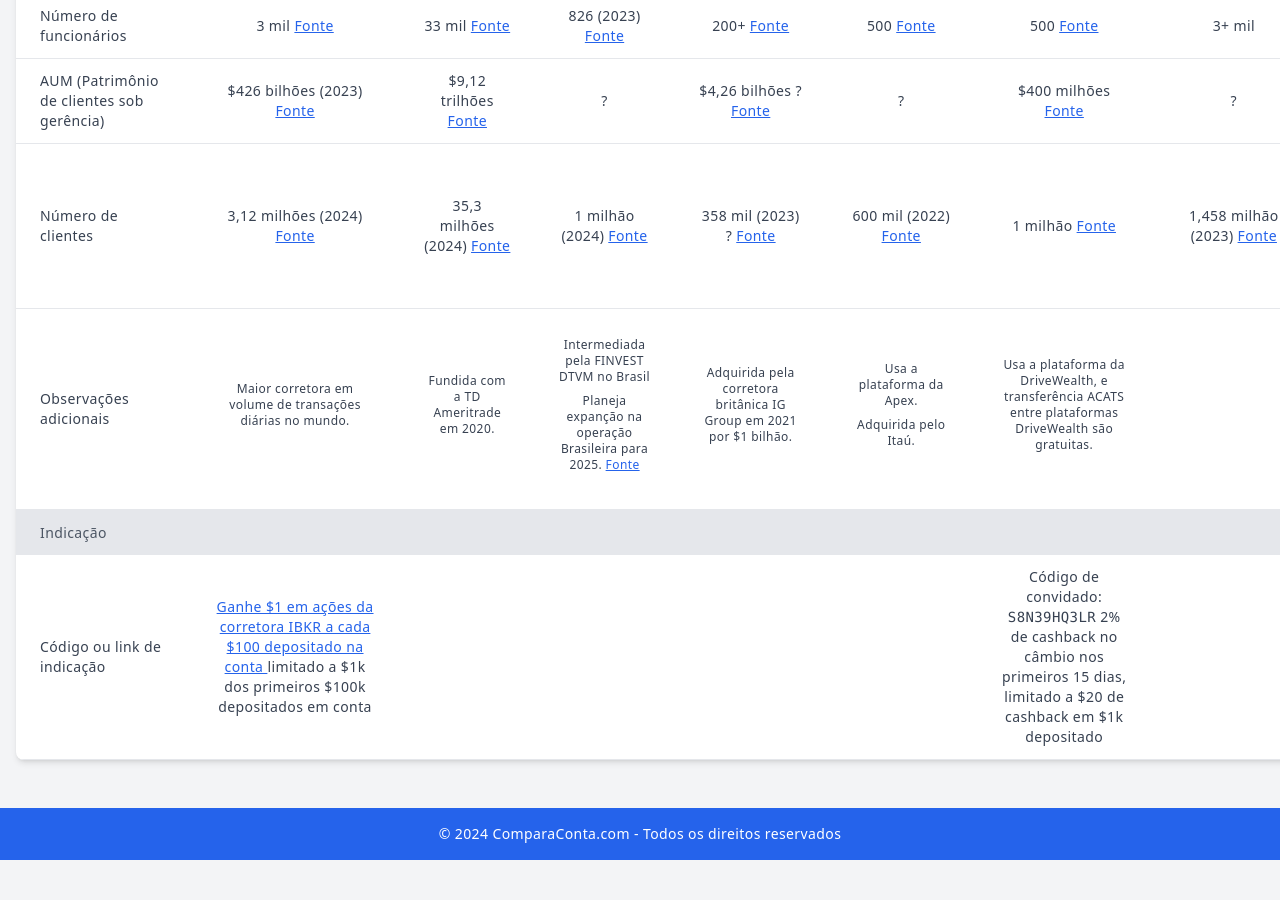
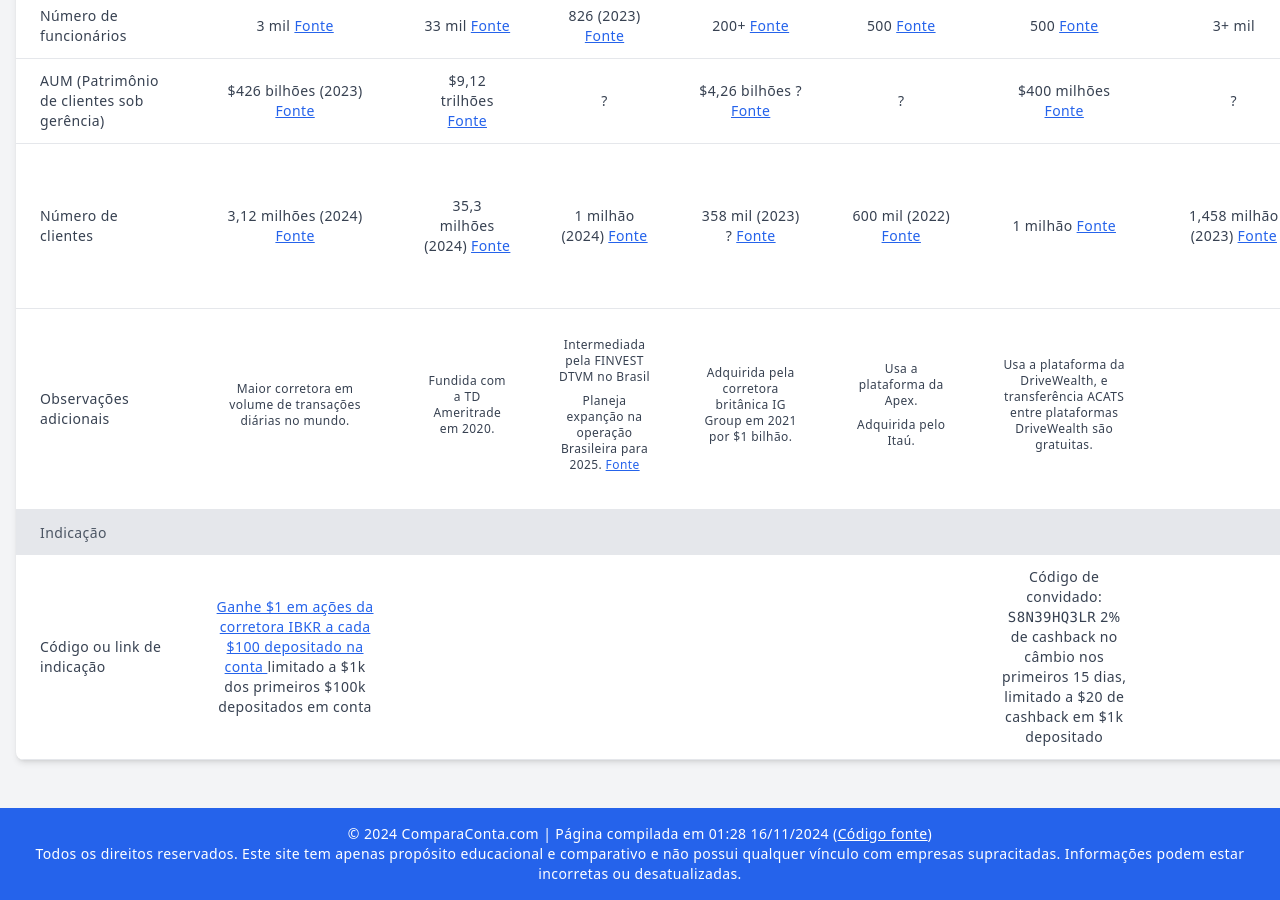
Before and after one commit to jmonteiro/comparaconta, a Jekyll site: the page built from corretoras-exterior/index.md, in a window 1280 px wide and 900 px high, scrolled down 4143 px. Built offline with Jekyll 4.4.1, drawn with Linux system fonts in a browser that asks for light colours; before the commit the page ends 5003 px from its top, so only the background shows below that; some of the changed text lies outside the part shown.

Commit message:
Renomeando pagina e adicionando notas de rodape

```diff
--- a/_config.yml
+++ b/_config.yml
@@ -2,9 +2,8 @@
 title: ComparaConta.com
 url: https://comparaconta.com
 baseurl: ""
-description: |
-  Tabela comparativa colaborativa de corretoras no exterior para residentes fiscais brasileiros.
-  Compare custos, benefícios, e características de corretoras internacionais.
+github_repository: jmonteiro/comparaconta
+github_url: https://github.com/jmonteiro/comparaconta
 
 plugins:
   - jekyll-redirect-from
--- a/_layouts/application.html
+++ b/_layouts/application.html
@@ -3,8 +3,8 @@
 
 <head>
   <meta charset="utf-8">
-  <title>{{ site.title }}</title>
-  <meta name="description" content="{{ site.description }}">
+  <title>{{site.title}} | {{page.title}}</title>
+  <meta name="description" content="{{page.description}}">
   <meta name="viewport" content="width=device-width, initial-scale=1">
 
   <link rel="manifest" href="site.webmanifest">
@@ -17,8 +17,8 @@
 <body class="bg-gray-100 font-sans leading-relaxed tracking-wide w-screen h-screen">
   <header class="bg-blue-600 text-white py-4 shadow-lg w-full">
     <div class="container mx-auto text-center">
-      <h1 class="text-2xl font-bold">{{site.title}}</h1>
-      <p class="text-lg">{{site.description}}</p>
+      <h1 class="text-2xl font-bold">{{page.title}}</h1>
+      <p class="text-lg">{{page.description}}</p>
     </div>
   </header>
 
@@ -26,7 +26,15 @@
 
   <footer class="bg-blue-600 text-white py-4 w-full mt-6">
     <div class="container mx-auto text-center">
-      <p class="text-sm">&copy; 2024 {{site.title}} - Todos os direitos reservados</p>
+      <p class="text-sm">
+        &copy; {{ "now" | date: "%Y" }} {{site.title}}
+        | Página compilada em {{ "now" | date: "%H:%M %d/%m/%Y" }} (<a href="{{site.github_url}}" rel="noopener noreferrer" target="_blank" class="text-white">Código fonte</a>)
+      </p>
+      <p class="text-sm">
+        Todos os direitos reservados.
+        Este site tem apenas propósito educacional e comparativo e não possui qualquer vínculo com empresas supracitadas.
+        Informações podem estar incorretas ou desatualizadas.
+      </p>
     </div>
   </footer>
 </body>
--- a/corretoras-estrangeiras/index.md
+++ b/corretoras-exterior/index.md
@@ -23,7 +28,7 @@ redirect_from:
           <th>
             &nbsp;
           </th>
-          {% for corretora in site.data.corretoras-estrangeiras %}
+          {% for corretora in site.data.corretoras-exterior %}
             <th class="py-3 px-6 text-center font-medium w-1/5">
               {{corretora.nome}}
             </th>
@@ -35,14 +40,14 @@ redirect_from:
           <td class="py-3 px-6 text-left font-medium">
             Endereço
           </td>
-          {% for corretora in site.data.corretoras-estrangeiras %}
+          {% for corretora in site.data.corretoras-exterior %}
             <td class="py-3 px-6 text-center">
               {% include cell.html cell=corretora.link %}
             </td>
           {% endfor %}
         </tr>
         <tr class="bg-gray-200 text-gray-600 text-sm leading-normal">
-          <td class="py-3 px-6 text-left font-medium" colspan="{{site.data.corretoras-estrangeiras.size | plus: 1}}">
+          <td class="py-3 px-6 text-left font-medium" colspan="{{site.data.corretoras-exterior.size | plus: 1}}">
             Custos
           </td>
         </tr>
@@ -50,7 +55,7 @@ redirect_from:
           <td class="py-3 px-6 text-left font-medium">
             Depósito mínimo para abertura
           </td>
-          {% for corretora in site.data.corretoras-estrangeiras %}
+          {% for corretora in site.data.corretoras-exterior %}
             <td class="py-3 px-6 text-center">
               {% include cell.html cell=corretora.deposito_min_abertura %}
             </td>
@@ -60,7 +65,7 @@ redirect_from:
           <td class="py-3 px-6 text-left font-medium">
             Taxas de abertura (W-8 e outros)
           </td>
-          {% for corretora in site.data.corretoras-estrangeiras %}
+          {% for corretora in site.data.corretoras-exterior %}
             <td class="py-3 px-6 text-center">
               {% include cell.html cell=corretora.abertura %}
             </td>
@@ -70,7 +75,7 @@ redirect_from:
           <td class="py-3 px-6 text-left font-medium">
             Taxa de Corretagem mercado Americano
           </td>
-          {% for corretora in site.data.corretoras-estrangeiras %}
+          {% for corretora in site.data.corretoras-exterior %}
             <td class="py-3 px-6 text-center">
               {% include cell.html cell=corretora.corretagem_eua %}
             </td>
@@ -80,7 +85,7 @@ redirect_from:
           <td class="py-3 px-6 text-left font-medium">
             Taxa de Corretagem mercado Britânico (LSE) em dólar
           </td>
-          {% for corretora in site.data.corretoras-estrangeiras %}
+          {% for corretora in site.data.corretoras-exterior %}
             <td class="py-3 px-6 text-center">
               {% include cell.html cell=corretora.corretagem_lse %}
             </td>
@@ -90,7 +95,7 @@ redirect_from:
           <td class="py-3 px-6 text-left font-medium">
             Taxa de Depósito EUA
           </td>
-          {% for corretora in site.data.corretoras-estrangeiras %}
+          {% for corretora in site.data.corretoras-exterior %}
             <td class="py-3 px-6 text-center">
               {% include cell.html cell=corretora.deposito_eua %}
             </td>
@@ -100,7 +105,7 @@ redirect_from:
           <td class="py-3 px-6 text-left font-medium">
             Taxa de Retirada EUA
           </td>
-          {% for corretora in site.data.corretoras-estrangeiras %}
+          {% for corretora in site.data.corretoras-exterior %}
             <td class="py-3 px-6 text-center">
               {% include cell.html cell=corretora.saque_eua %}
             </td>
@@ -110,7 +115,7 @@ redirect_from:
           <td class="py-3 px-6 text-left font-medium">
             Taxa Spread de Depósito/Retirada Brasil
           </td>
-          {% for corretora in site.data.corretoras-estrangeiras %}
+          {% for corretora in site.data.corretoras-exterior %}
             <td class="py-3 px-6 text-center">
               {% include cell.html cell=corretora.spread_brasil %}
             </td>
@@ -120,14 +125,14 @@ redirect_from:
           <td class="py-3 px-6 text-left font-medium">
             Custo para transferência para outra corretora (ACATS)
           </td>
-          {% for corretora in site.data.corretoras-estrangeiras %}
+          {% for corretora in site.data.corretoras-exterior %}
             <td class="py-3 px-6 text-center">
               {% include cell.html cell=corretora.acats %}
             </td>
           {% endfor %}
         </tr>
         <tr class="bg-gray-200 text-gray-600 text-sm leading-normal">
-          <td class="py-3 px-6 text-left font-medium" colspan="{{site.data.corretoras-estrangeiras.size | plus: 1}}">
+          <td class="py-3 px-6 text-left font-medium" colspan="{{site.data.corretoras-exterior.size | plus: 1}}">
             Proteção
           </td>
         </tr>
@@ -135,7 +140,7 @@ redirect_from:
           <td class="py-3 px-6 text-left font-medium">
             SIPC
           </td>
-          {% for corretora in site.data.corretoras-estrangeiras %}
+          {% for corretora in site.data.corretoras-exterior %}
             <td class="py-3 px-6 text-center">
               {% include cell.html cell=corretora.sipc %}
             </td>
@@ -145,14 +150,14 @@ redirect_from:
           <td class="py-3 px-6 text-left font-medium">
             Seguro Adicional por Conta
           </td>
-          {% for corretora in site.data.corretoras-estrangeiras %}
+          {% for corretora in site.data.corretoras-exterior %}
             <td class="py-3 px-6 text-center">
               {% include cell.html cell=corretora.seguro %}
             </td>
           {% endfor %}
         </tr>
         <tr class="bg-gray-200 text-gray-600 text-sm leading-normal">
-          <td class="py-3 px-6 text-left font-medium" colspan="{{site.data.corretoras-estrangeiras.size | plus: 1}}">
+          <td class="py-3 px-6 text-left font-medium" colspan="{{site.data.corretoras-exterior.size | plus: 1}}">
             Atendimento
           </td>
         </tr>
@@ -160,7 +165,7 @@ redirect_from:
           <td class="py-3 px-6 text-left font-medium">
             Via Telefone
           </td>
-          {% for corretora in site.data.corretoras-estrangeiras %}
+          {% for corretora in site.data.corretoras-exterior %}
             <td class="py-3 px-6 text-center">
               {% include cell.html cell=corretora.telefone %}
             </td>
@@ -170,7 +175,7 @@ redirect_from:
           <td class="py-3 px-6 text-left font-medium">
             Via Email
           </td>
-          {% for corretora in site.data.corretoras-estrangeiras %}
+          {% for corretora in site.data.corretoras-exterior %}
             <td class="py-3 px-6 text-center">
               {% include cell.html cell=corretora.email %}
             </td>
@@ -180,7 +185,7 @@ redirect_from:
           <td class="py-3 px-6 text-left font-medium">
             Humano via Chat web em tempo real
           </td>
-          {% for corretora in site.data.corretoras-estrangeiras %}
+          {% for corretora in site.data.corretoras-exterior %}
             <td class="py-3 px-6 text-center">
               {% include cell.html cell=corretora.chat_humano %}
             </td>
@@ -190,7 +195,7 @@ redirect_from:
           <td class="py-3 px-6 text-left font-medium">
             Horários de Atendimento
           </td>
-          {% for corretora in site.data.corretoras-estrangeiras %}
+          {% for corretora in site.data.corretoras-exterior %}
             <td class="py-3 px-6 text-center">
               {% include cell.html cell=corretora.horarios %}
             </td>
@@ -200,14 +205,14 @@ redirect_from:
           <td class="py-3 px-6 text-left font-medium">
             Idiomas de Atendimento
           </td>
-          {% for corretora in site.data.corretoras-estrangeiras %}
+          {% for corretora in site.data.corretoras-exterior %}
             <td class="py-3 px-6 text-center">
               {% include cell.html cell=corretora.idiomas %}
             </td>
           {% endfor %}
         </tr>
         <tr class="bg-gray-200 text-gray-600 text-sm leading-normal">
-          <td class="py-3 px-6 text-left font-medium" colspan="{{site.data.corretoras-estrangeiras.size | plus: 1}}">
+          <td class="py-3 px-6 text-left font-medium" colspan="{{site.data.corretoras-exterior.size | plus: 1}}">
             Produtos Financeiros
           </td>
         </tr>
@@ -215,7 +220,7 @@ redirect_from:
           <td class="py-3 px-6 text-left font-medium">
             EUA: Ações, ETFs, REITs, ADRs
           </td>
-          {% for corretora in site.data.corretoras-estrangeiras %}
+          {% for corretora in site.data.corretoras-exterior %}
             <td class="py-3 px-6 text-center">
               {% include cell.html cell=corretora.eua_acoes %}
             </td>
@@ -225,7 +230,7 @@ redirect_from:
           <td class="py-3 px-6 text-left font-medium">
             EUA: Opções, Futuros, Renda Fixa
           </td>
-          {% for corretora in site.data.corretoras-estrangeiras %}
+          {% for corretora in site.data.corretoras-exterior %}
             <td class="py-3 px-6 text-center">
               {% include cell.html cell=corretora.eua_outros %}
             </td>
@@ -235,7 +240,7 @@ redirect_from:
           <td class="py-3 px-6 text-left font-medium">
             Fora dos EUA (Internacional): Ações, ETFs, REITs, ADRs
           </td>
-          {% for corretora in site.data.corretoras-estrangeiras %}
+          {% for corretora in site.data.corretoras-exterior %}
             <td class="py-3 px-6 text-center">
               {% include cell.html cell=corretora.intl_acoes %}
             </td>
@@ -245,7 +250,7 @@ redirect_from:
           <td class="py-3 px-6 text-left font-medium">
             Fora dos EUA (Internacional): Opções, Futuros, Renda Fixa
           </td>
-          {% for corretora in site.data.corretoras-estrangeiras %}
+          {% for corretora in site.data.corretoras-exterior %}
             <td class="py-3 px-6 text-center">
               {% include cell.html cell=corretora.intl_outros %}
             </td>
@@ -255,7 +260,7 @@ redirect_from:
           <td class="py-3 px-6 text-left font-medium">
             Criptomoedas
           </td>
-          {% for corretora in site.data.corretoras-estrangeiras %}
+          {% for corretora in site.data.corretoras-exterior %}
             <td class="py-3 px-6 text-center">
               {% include cell.html cell=corretora.crypto %}
             </td>
@@ -265,7 +270,7 @@ redirect_from:
           <td class="py-3 px-6 text-left font-medium">
             Fração de Ações
           </td>
-          {% for corretora in site.data.corretoras-estrangeiras %}
+          {% for corretora in site.data.corretoras-exterior %}
             <td class="py-3 px-6 text-center">
               {% include cell.html cell=corretora.fracoes %}
             </td>
@@ -275,7 +280,7 @@ redirect_from:
           <td class="py-3 px-6 text-left font-medium">
             Link com conta bancária americana (com ACH Pull)
           </td>
-          {% for corretora in site.data.corretoras-estrangeiras %}
+          {% for corretora in site.data.corretoras-exterior %}
             <td class="py-3 px-6 text-center">
               {% include cell.html cell=corretora.ach_pull %}
             </td>
@@ -285,7 +290,7 @@ redirect_from:
           <td class="py-3 px-6 text-left font-medium">
             Cartão de débito americano (dólar) físico entregue no Brasil
           </td>
-          {% for corretora in site.data.corretoras-estrangeiras %}
+          {% for corretora in site.data.corretoras-exterior %}
             <td class="py-3 px-6 text-center">
               {% include cell.html cell=corretora.cartao_debito_fisico %}
             </td>
@@ -295,7 +300,7 @@ redirect_from:
           <td class="py-3 px-6 text-left font-medium">
             Cartão de débito americano (dólar) virtual
           </td>
-          {% for corretora in site.data.corretoras-estrangeiras %}
+          {% for corretora in site.data.corretoras-exterior %}
             <td class="py-3 px-6 text-center">
               {% include cell.html cell=corretora.cartao_debito_virtual %}
             </td>
@@ -305,7 +310,7 @@ redirect_from:
           <td class="py-3 px-6 text-left font-medium">
             Cartão de crédito americano (dólar) físico entregue no Brasil
           </td>
-          {% for corretora in site.data.corretoras-estrangeiras %}
+          {% for corretora in site.data.corretoras-exterior %}
             <td class="py-3 px-6 text-center">
               {% include cell.html cell=corretora.cartao_credito_fisico %}
             </td>
@@ -315,7 +320,7 @@ redirect_from:
           <td class="py-3 px-6 text-left font-medium">
             Exclusiva para residentes do Brasil
           </td>
-          {% for corretora in site.data.corretoras-estrangeiras %}
+          {% for corretora in site.data.corretoras-exterior %}
             <td class="py-3 px-6 text-center">
               {% include cell.html cell=corretora.residentes_fiscais %}
             </td>
@@ -325,7 +330,7 @@ redirect_from:
           <td class="py-3 px-6 text-left font-medium">
             Relatório IR brasileiro
           </td>
-          {% for corretora in site.data.corretoras-estrangeiras %}
+          {% for corretora in site.data.corretoras-exterior %}
             <td class="py-3 px-6 text-center">
               {% include cell.html cell=corretora.relatorio_irpf_brasil %}
             </td>
@@ -335,7 +340,7 @@ redirect_from:
           <td class="py-3 px-6 text-left font-medium">
             Conta "conjunta" (<em>Joint account</em>)
           </td>
-          {% for corretora in site.data.corretoras-estrangeiras %}
+          {% for corretora in site.data.corretoras-exterior %}
             <td class="py-3 px-6 text-center">
               {% include cell.html cell=corretora.joint %}
             </td>
@@ -345,7 +350,7 @@ redirect_from:
           <td class="py-3 px-6 text-left font-medium">
           Conta margem (alavancagem)
           </td>
-          {% for corretora in site.data.corretoras-estrangeiras %}
+          {% for corretora in site.data.corretoras-exterior %}
             <td class="py-3 px-6 text-center">
               {% include cell.html cell=corretora.margin %}
             </td>
@@ -355,7 +360,7 @@ redirect_from:
           <td class="py-3 px-6 text-left font-medium">
             Abertura para offshore
           </td>
-          {% for corretora in site.data.corretoras-estrangeiras %}
+          {% for corretora in site.data.corretoras-exterior %}
             <td class="py-3 px-6 text-center">
               {% include cell.html cell=corretora.offshore %}
             </td>
@@ -365,7 +370,7 @@ redirect_from:
           <td class="py-3 px-6 text-left font-medium">
             Conta Bancária
           </td>
-          {% for corretora in site.data.corretoras-estrangeiras %}
+          {% for corretora in site.data.corretoras-exterior %}
             <td class="py-3 px-6 text-center">
               {% include cell.html cell=corretora.conta_bancaria %}
             </td>
@@ -375,14 +380,14 @@ redirect_from:
           <td class="py-3 px-6 text-left font-medium">
             Juros sobre saldo em conta corrente
           </td>
-          {% for corretora in site.data.corretoras-estrangeiras %}
+          {% for corretora in site.data.corretoras-exterior %}
             <td class="py-3 px-6 text-center">
               {% include cell.html cell=corretora.conta_remunerada %}
             </td>
           {% endfor %}
         </tr>
         <tr class="bg-gray-200 text-gray-600 text-sm leading-normal">
-          <td class="py-3 px-6 text-left font-medium" colspan="{{site.data.corretoras-estrangeiras.size | plus: 1}}">
+          <td class="py-3 px-6 text-left font-medium" colspan="{{site.data.corretoras-exterior.size | plus: 1}}">
             Sobre a Instituição
           </td>
         </tr>
@@ -390,7 +395,7 @@ redirect_from:
           <td class="py-3 px-6 text-left font-medium">
             Ano de fundação
           </td>
-          {% for corretora in site.data.corretoras-estrangeiras %}
+          {% for corretora in site.data.corretoras-exterior %}
             <td class="py-3 px-6 text-center">
               {% include cell.html cell=corretora.ano_fundacao %}
             </td>
@@ -400,7 +405,7 @@ redirect_from:
           <td class="py-3 px-6 text-left font-medium">
             Sede
           </td>
-          {% for corretora in site.data.corretoras-estrangeiras %}
+          {% for corretora in site.data.corretoras-exterior %}
             <td class="py-3 px-6 text-center">
               {% include cell.html cell=corretora.sede %}
             </td>
@@ -410,7 +415,7 @@ redirect_from:
           <td class="py-3 px-6 text-left font-medium">
             Número de funcionários
           </td>
-          {% for corretora in site.data.corretoras-estrangeiras %}
+          {% for corretora in site.data.corretoras-exterior %}
             <td class="py-3 px-6 text-center">
               {% include cell.html cell=corretora.funcionarios %}
             </td>
@@ -420,7 +425,7 @@ redirect_from:
           <td class="py-3 px-6 text-left font-medium">
             AUM (Patrimônio de clientes sob gerência)
           </td>
-          {% for corretora in site.data.corretoras-estrangeiras %}
+          {% for corretora in site.data.corretoras-exterior %}
             <td class="py-3 px-6 text-center">
               {% include cell.html cell=corretora.aum %}
             </td>
@@ -430,7 +435,7 @@ redirect_from:
           <td class="py-3 px-6 text-left font-medium">
             Número de clientes
           </td>
-          {% for corretora in site.data.corretoras-estrangeiras %}
+          {% for corretora in site.data.corretoras-exterior %}
             <td class="py-3 px-6 text-center">
               {% include cell.html cell=corretora.clientes %}
             </td>
@@ -440,7 +445,7 @@ redirect_from:
           <td class="py-3 px-6 text-left font-medium">
             Observações adicionais
           </td>
-          {% for corretora in site.data.corretoras-estrangeiras %}
+          {% for corretora in site.data.corretoras-exterior %}
             <td class="py-3 px-6 text-center">
               {% for observacao in corretora.observacoes %}
                 {% if observacao.text %}
@@ -458,7 +463,7 @@ redirect_from:
           {% endfor %}
         </tr>
         <tr class="bg-gray-200 text-gray-600 text-sm leading-normal">
-          <td class="py-3 px-6 text-left font-medium" colspan="{{site.data.corretoras-estrangeiras.size | plus: 1}}">
+          <td class="py-3 px-6 text-left font-medium" colspan="{{site.data.corretoras-exterior.size | plus: 1}}">
             Indicação
           </td>
         </tr>
@@ -466,7 +471,7 @@ redirect_from:
           <td class="py-3 px-6 text-left font-medium">
             Código ou link de indicação
           </td>
-          {% for corretora in site.data.corretoras-estrangeiras %}
+          {% for corretora in site.data.corretoras-exterior %}
             <td class="py-3 px-6 text-center">
               {% include cell.html cell=corretora.referral %}
             </td>
```
Also changed, not shown: other parts of corretoras-exterior/index.md (+8 -3 lines), index.md (+1 -1 lines), _data/corretoras-exterior.yml (renamed from _data/corretoras-estrangeiras.yml).
